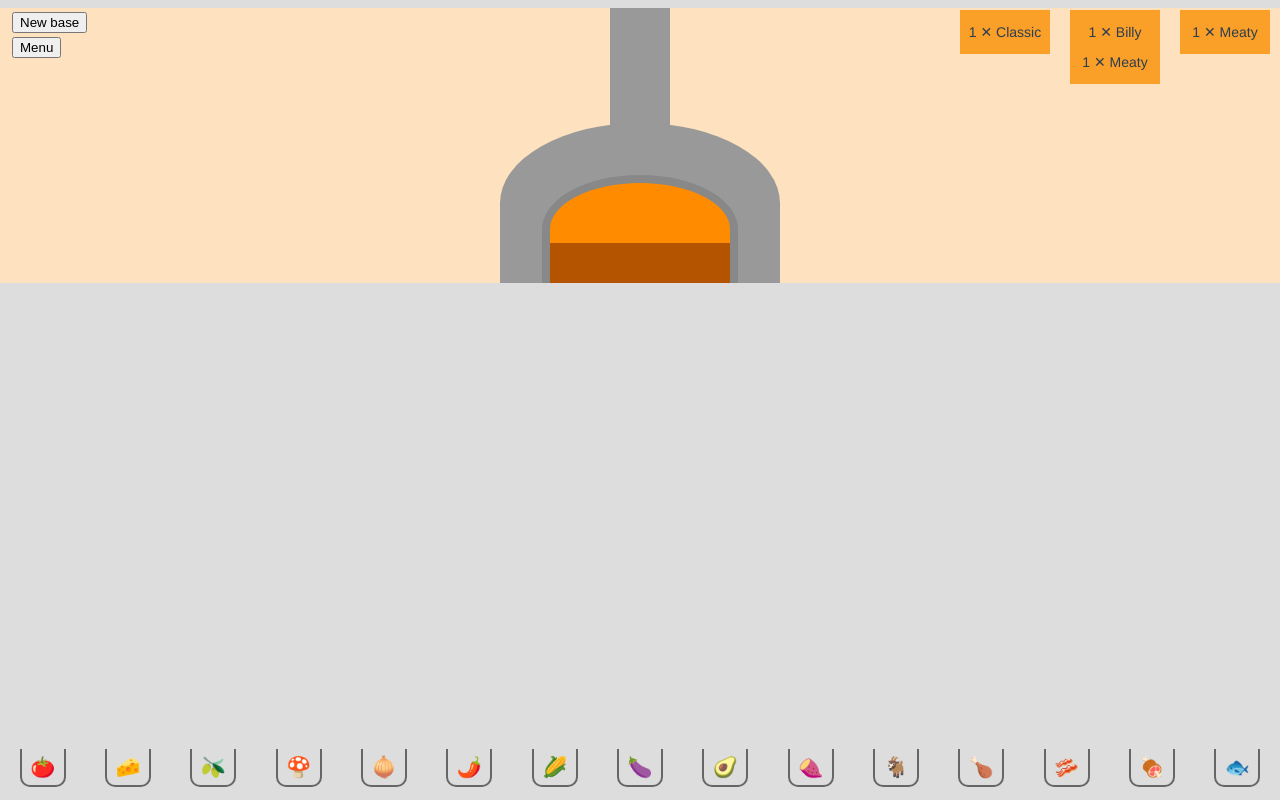
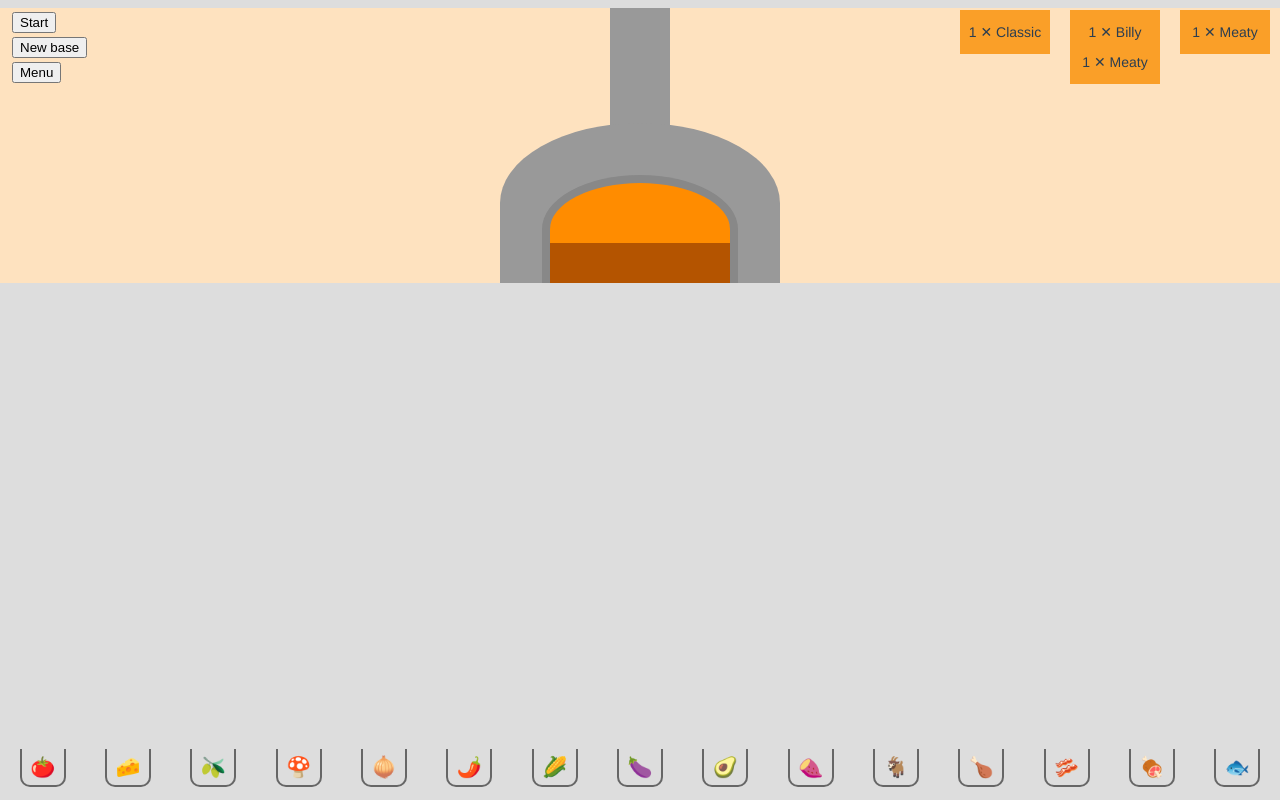
Before and after one commit to KateHoward10/pizza-restaurant-simulator, a Vue app: page / in a window 1280 px wide. Built offline with nearby package versions, Linux system fonts and the light colour scheme.

Commit message:
Start game and set up timer

```diff
--- a/src/App.vue
+++ b/src/App.vue
@@ -1,5 +1,10 @@
 <template>
-  <Controls :newBase="newBase" />
+  <Controls
+    :start="start"
+    :time="time"
+    :playing="playing"
+    :newBase="newBase"
+  />
   <Orders />
   <Oven :putPizzaInOven="putPizzaInOven" />
   <Surface
@@ -23,6 +28,8 @@ export default {
     const currentPizza = ref(null);
     const selected = ref(null);
     const pizzasInOven = ref([]);
+    const time = ref(1080);
+    const playing = ref(false);
 
     function newBase() {
       currentPizza.value = [];
@@ -45,7 +52,21 @@ export default {
       }
     }
 
-    return { currentPizza, newBase, selected, selectIngredient, addTopping, putPizzaInOven };
+    function start() {
+      playing.value = true;
+    }
+
+    return {
+      currentPizza,
+      newBase,
+      selected,
+      selectIngredient,
+      addTopping,
+      putPizzaInOven,
+      start,
+      time,
+      playing
+    };
   },
   components: {
     Orders,
--- a/src/components/Controls.vue
+++ b/src/components/Controls.vue
@@ -1,5 +1,7 @@
 <template>
   <div class="controls">
+    <button v-if="!playing" @click="start">Start</button>
+    <p v-else>{{ formattedTime }}</p>
     <button @click="newBase">New base</button>
     <button @click="menuOpen = true">Menu</button>
     <div v-if="menuOpen" class="container">
@@ -15,15 +17,18 @@
 </template>
 
 <script>
-import { ref } from 'vue'
+import { ref, computed } from 'vue'
 import { ingredients, menu } from '../data.js'
 
 export default {
   name: 'Controls',
   props: {
-    newBase: Function
+    newBase: Function,
+    start: Function,
+    time: Number,
+    playing: Boolean
   },
-  setup() {
+  setup(props) {
     const list = menu.map(pizza => {
       const description = pizza.ingredients.map(ingredient => ingredients[ingredient].name).join(", ");
       return {
@@ -32,7 +37,10 @@ export default {
       }
     });
     const menuOpen = ref(false);
-    return { list, menuOpen };
+    const formattedTime = computed(function() {
+      return `${props.time / 60 | 0}:${props.time % 60}${props.time % 60 < 10 ? '0' : ''}`;
+    })
+    return { list, menuOpen, formattedTime };
   }
 }
 </script>
```
